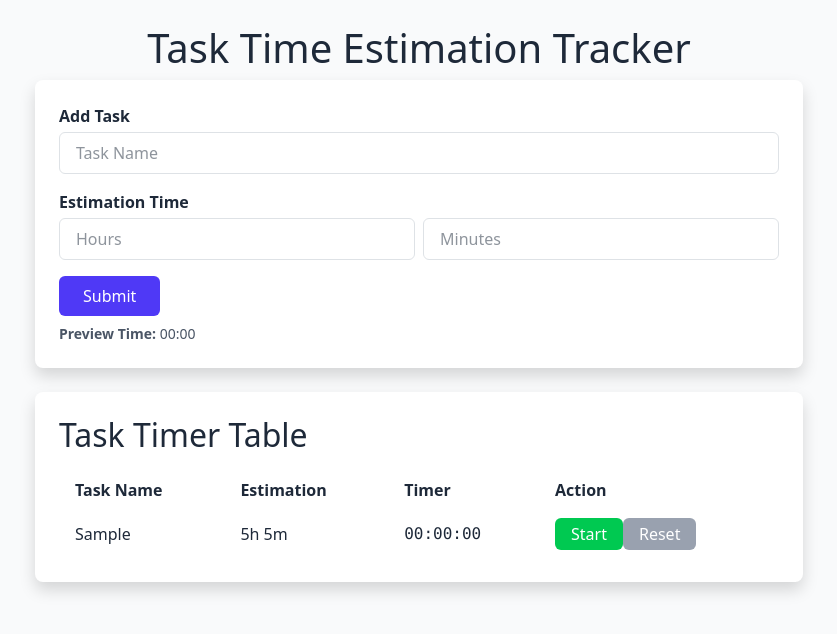
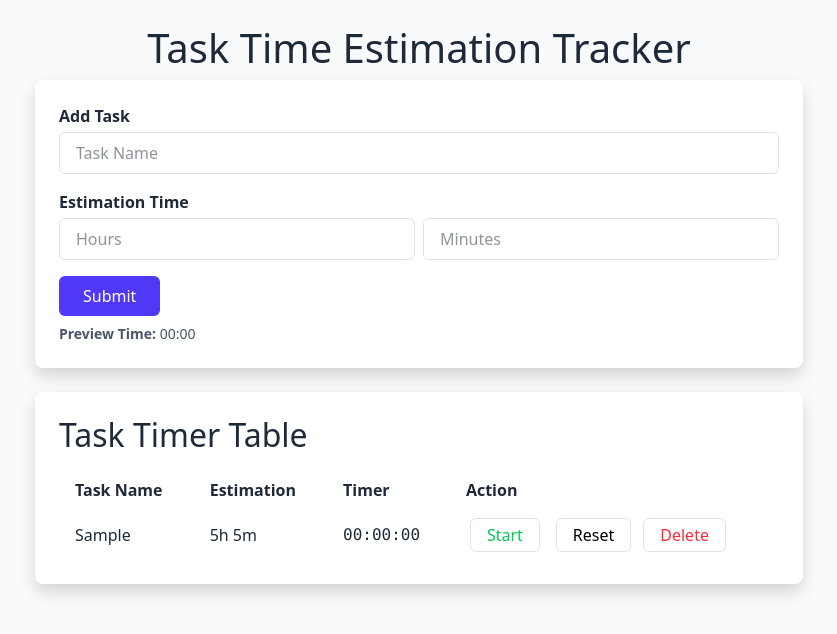
Before and after one commit to juheedhone/estimate-app, a React (Vite) app: page / in a window 1280 px wide. Both pictures are taken after typing "Sample", "5", "5" into the empty fields and a click on the button "Submit". Shown: the top 634 px of the page, without its empty margins (221-1058 px from the left). Built offline with nearby package versions, Linux system fonts and the light colour scheme; no server answers.

Commit message:
complete all fetch, delete functionality, and add tasks.

```diff
--- a/src/App.tsx
+++ b/src/App.tsx
@@ -74,6 +74,12 @@ const App = () => {
       .then((res) => setTasks([res.data.data, ...tasks]))
       .catch((err) => console.log(err));
   };
+  const onDelete = (id: number) => {
+    setTasks(tasks.filter((t) => t.id !== id));
+    axios.delete(
+      "https://estimate-tracker.shrikant.workers.dev/task/delete/" + id
+    );
+  };
 
   useEffect(() => {
     return () => {
@@ -111,6 +117,7 @@ const App = () => {
       <div className="max-w-3xl mx-auto space-y-6">
         <EstimateAdd onSubmit={handleAddTask} />
         <EstimateTable
+          onDelete={onDelete}
           tasks={tasks}
           onClicked={toggleTimer}
           onReset={resetTimer}
--- a/src/component/EstimateAdd.tsx
+++ b/src/component/EstimateAdd.tsx
@@ -102,10 +102,6 @@ const EstimateAdd = ({ onSubmit }: Props) => {
             )}
           </div>
         </div>
-
-        {/* {errors.minutes && (
-          <p className="text-red-500 text-sm mt-1">{errors.minutes.message}</p>
-        )} */}
       </div>
 
       <button
--- a/src/component/EstimateTable.tsx
+++ b/src/component/EstimateTable.tsx
@@ -10,9 +10,10 @@ interface Props {
   tasks: ITasks[];
   onClicked: (id: number) => void;
   onReset: (id: number) => void;
+  onDelete: (id: number) => void;
 }
 
-const EstimateTable = ({ tasks, onClicked, onReset }: Props) => {
+const EstimateTable = ({ tasks, onClicked, onReset, onDelete }: Props) => {
   return (
     <div className="bg-white p-4 rounded-lg shadow overflow-x-auto">
       <h2 className="text-xl font-semibold mb-3">Task Timer Table</h2>
@@ -47,22 +48,32 @@ const EstimateTable = ({ tasks, onClicked, onReset }: Props) => {
                 <td className="py-2 px-3">{`${estHours}h ${estMinutes}m`}</td>
                 <td className="py-2 px-3 font-mono">{formattedLiveTime}</td>
                 <td className="py-2 px-3 space-x-2">
+                  <span className="px-1">
                     <button
                       onClick={() => onClicked(task.id)}
-                    className={`px-3 py-1 rounded text-white ${
+                      className={`px-3 py-1  rounded  ${
                         task.isRunning
-                        ? "bg-red-500 hover:bg-red-600"
-                        : "bg-green-500 hover:bg-green-600"
+                          ? "border text-red-500 border-red-400 hover:bg-red-200"
+                          : "border text-green-500  hover:bg-green-200"
                       }`}
                     >
                       {task.isRunning ? "Stop" : "Start"}
                     </button>
+                  </span>
 
+                  <span className="px-1">
                     <button
                       onClick={() => onReset(task.id)}
-                    className="px-3 py-1  rounded bg-gray-400 text-white hover:bg-gray-500"
+                      className="px-3 py-1 border rounded  text-black hover:bg-gray-300"
                     >
                       Reset
+                    </button>
+                  </span>
+                  <button
+                    onClick={() => onDelete(task.id)}
+                    className="px-3 py-1 border rounded text-red-500 hover:bg-red-200"
+                  >
+                    Delete
                   </button>
                 </td>
               </tr>
```
Lines whose indentation alone changed are shown as unchanged.
